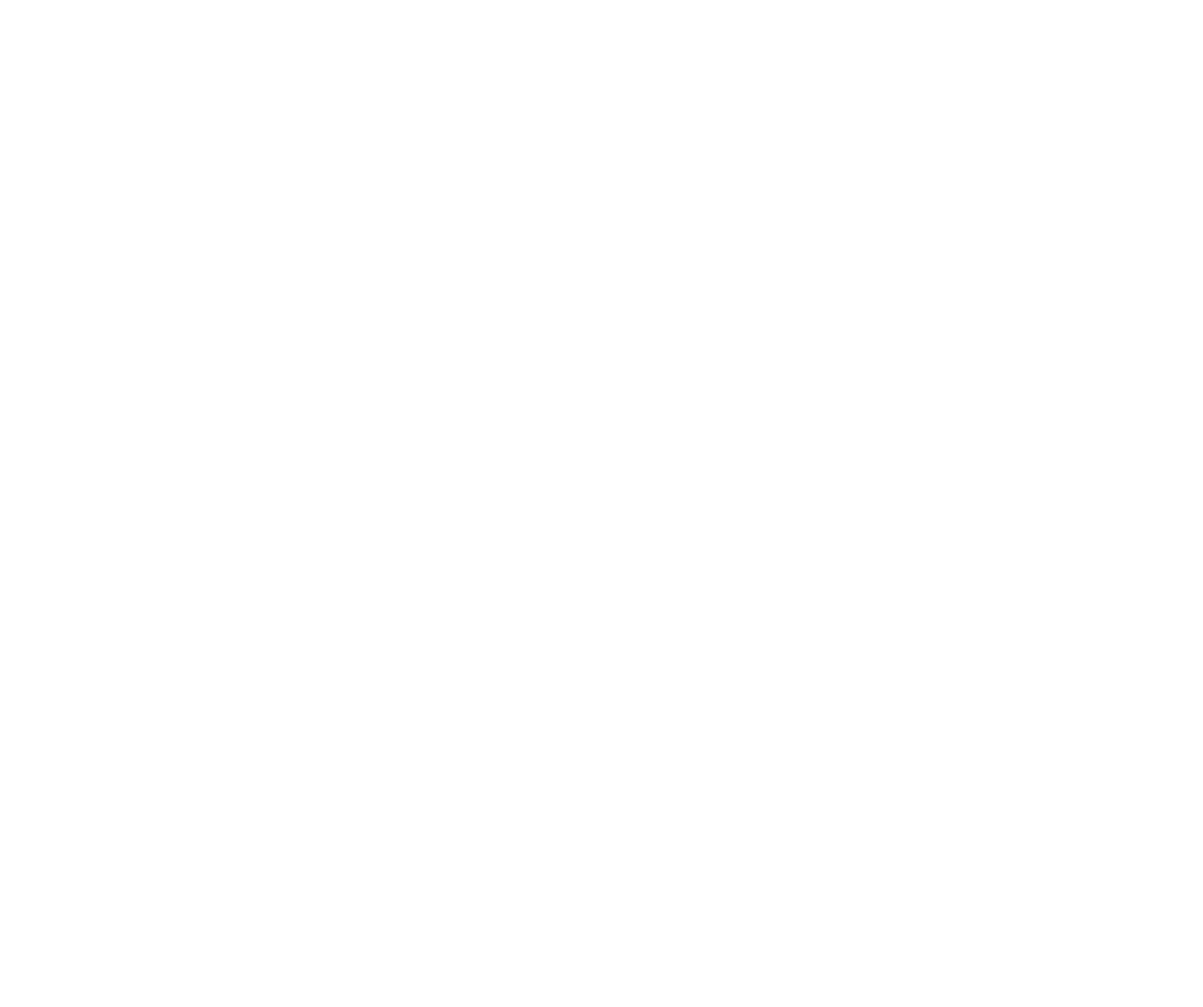
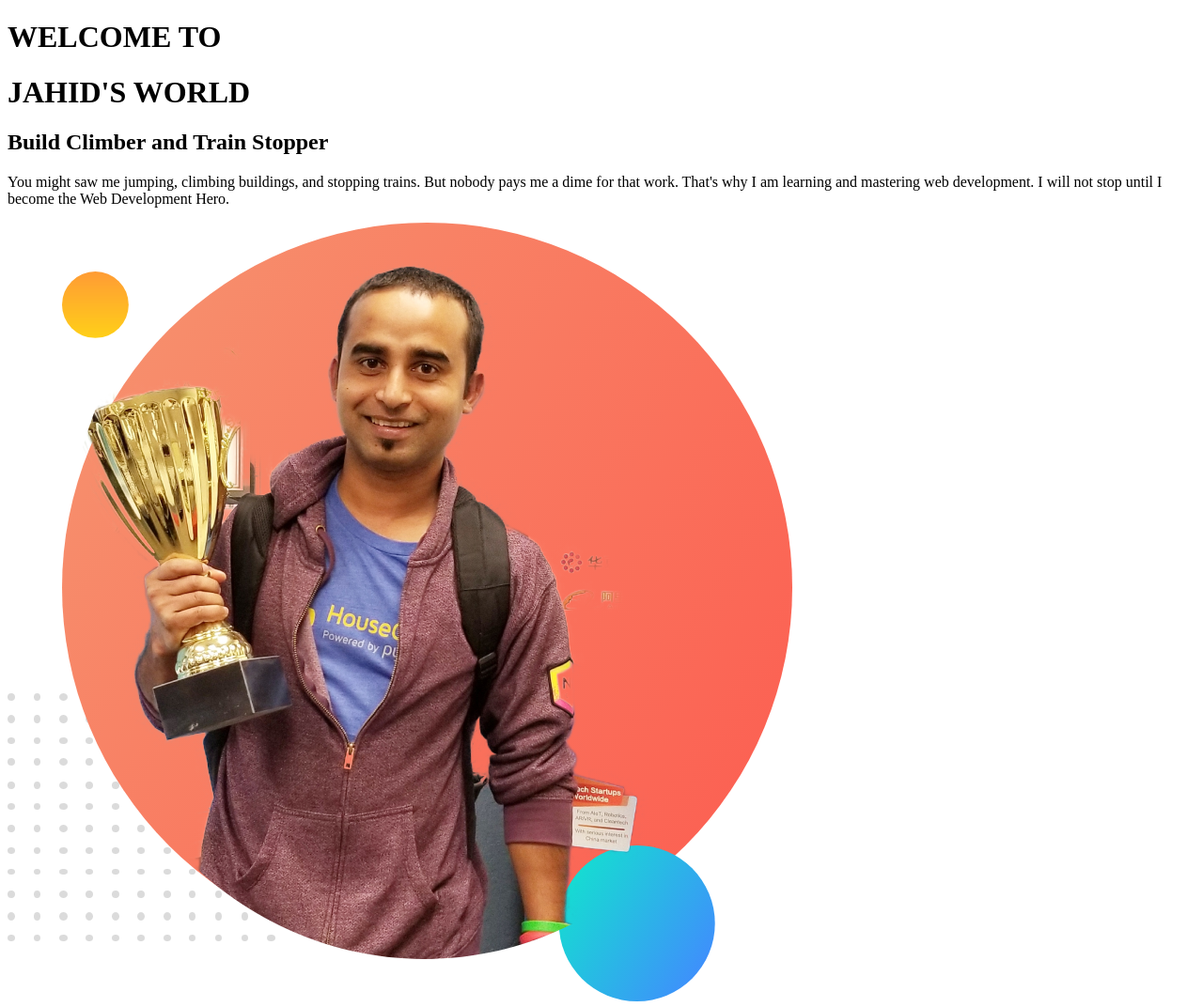
Before and after one commit to jahidsproject/developer-portfolio, a plain HTML site: page index.html in a window 1280 px wide. Shown: the whole page at 94% size. Before the commit the page ends 800 px from the top, so only its background shows below. Drawn offline with Linux system fonts and the light colour scheme.

Commit message:
file added

```diff
--- a/index.html
+++ b/index.html
@@ -5,8 +5,16 @@
     <meta http-equiv="X-UA-Compatible" content="IE=edge">
     <meta name="viewport" content="width=device-width, initial-scale=1.0">
     <title>Jahid's Portfolio</title>
+    <link rel="stylesheet" href="style.css">
+
 </head>
 <body>
+    <h1>WELCOME TO</h1>
+    <h1>JAHID'S WORLD</h1>
+    <h2>Build Climber and Train Stopper</h2>
+    <p>You might saw me jumping, climbing buildings, and stopping trains. But nobody pays me a dime for that work. That's why I am learning and mastering web development. I will not stop until I become the Web Development Hero.</p>
+    <a href="HIRE ME"></a>
 
+    <img src="images/jhankar.png" alt="">
 </body>
 </html>
--- a/style.css
+++ b/style.css
@@ -0,0 +1,3 @@
+body{
+
+}
```
Also changed, not shown: images/dream-bg.png (added), images/exp-bg.png (added), images/jhankar.png (added), images/jhankar2.png (added), images/my-bg.png (added), images/my-bg2.png (added), images/top-banner.png (added), 7 other files.
